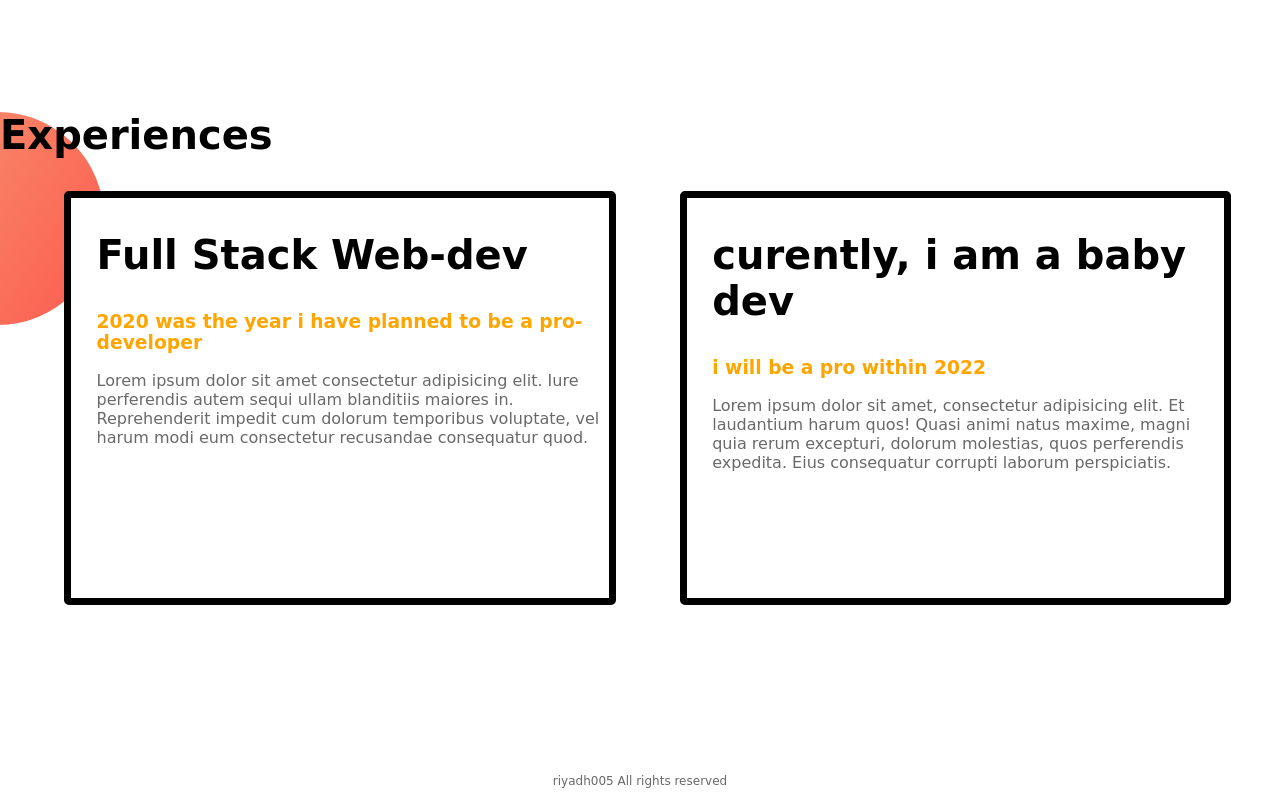
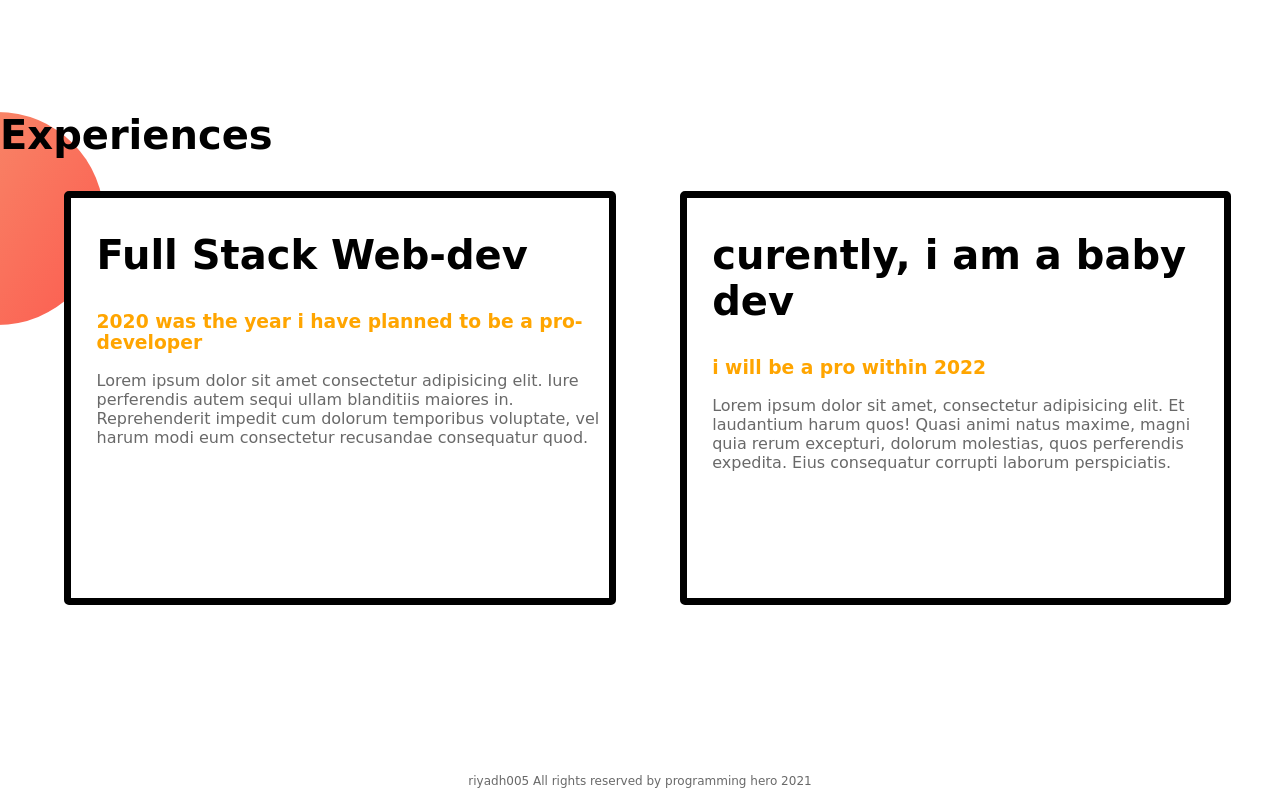
Before and after one commit to RiyadhXpython/web-developments-, a plain HTML site: page index.html in a window 1280 px wide. Shown: the part 1221-2021 px from the top of the page. Drawn offline with Linux system fonts and the light colour scheme; a web font is replaced by a local one.

Commit message:
updatedmy footer

```diff
--- a/index.html
+++ b/index.html
@@ -50,7 +50,7 @@
             </div>
         </section>
         <footer>
-            <p>riyadh005 All rights reserved</p>
+            <p>riyadh005 All rights reserved by programming hero 2021</p>
         </footer>
 
     </body>
```
